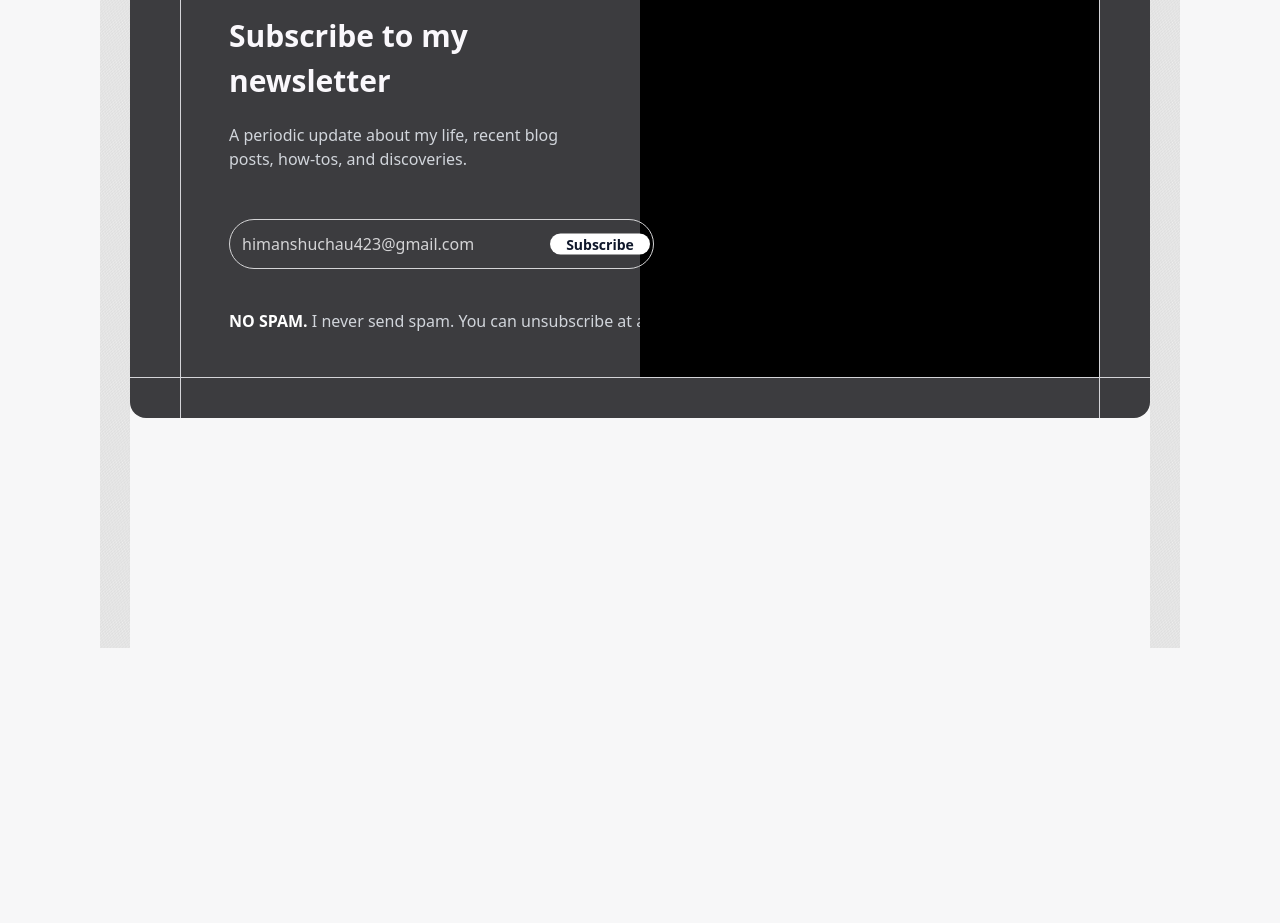
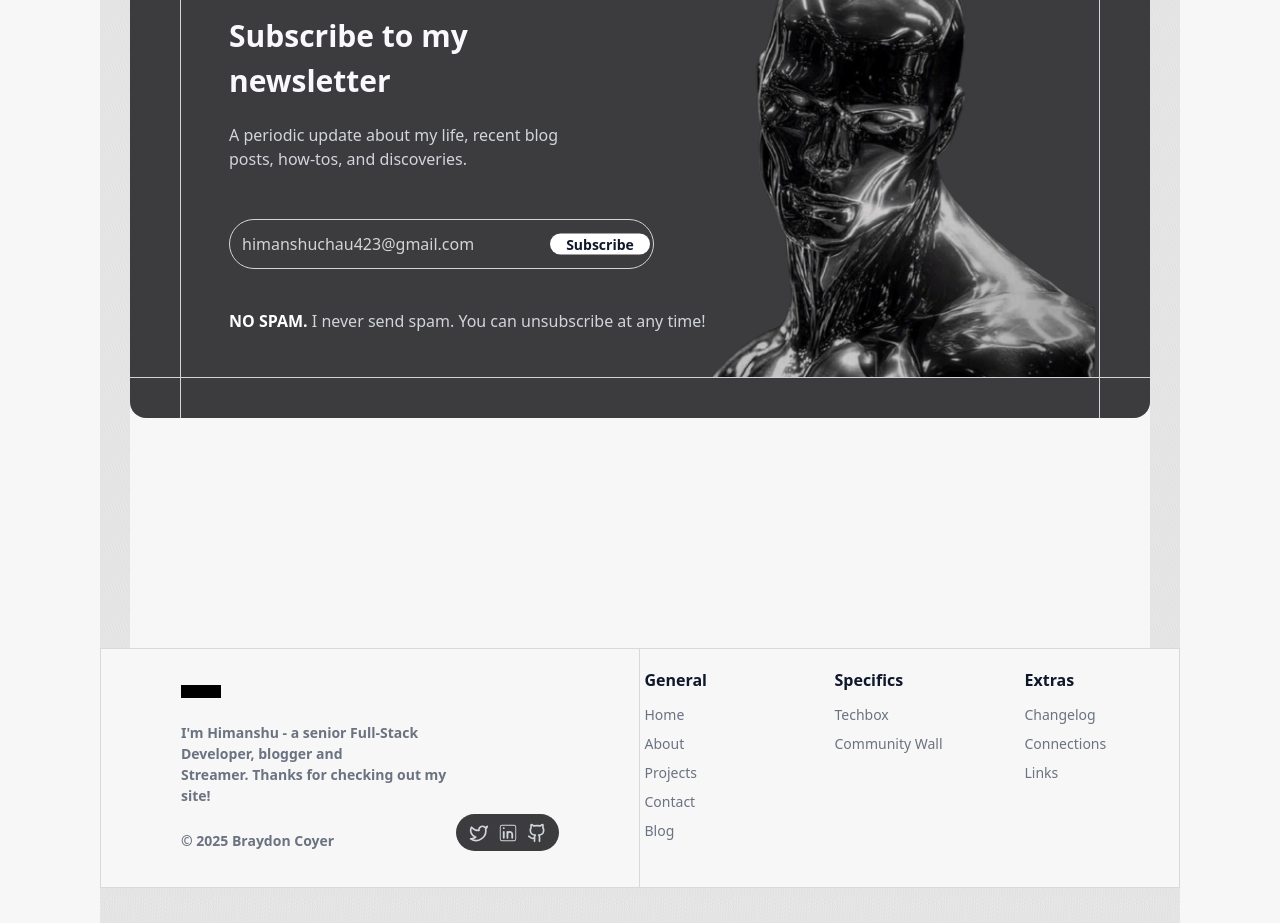
Before and after one commit to himansh423/nextjs-portfolio, a Next.js app: page / in a window 1280 px wide. Shown: the part 3620-4543 px from the top of the page. Before the commit the page ends 4268 px from the top, so only its background shows below. Built offline with nearby package versions, Linux system fonts and the light colour scheme.

Commit message:
created footer

```diff
--- a/src/app/layout.tsx
+++ b/src/app/layout.tsx
@@ -2,8 +2,9 @@ import type { Metadata } from "next";
 import "./globals.css";
 import Navbar from "@/components/Navbar";
 import { Providers } from "@/redux/provider";
+import sideLines from "../../public/sideLines.jpg";
+import SubscribeBox from "@/components/SubscribeBox";
 import Footer from "@/components/Footer";
-import sideLines from "../../public/sideLines.jpg";
 export const metadata: Metadata = {
   title: "Himanshu Chauhan Portfolio",
   description: "Himanshu Chauhan Portfolio",
@@ -29,7 +30,7 @@ export default function RootLayout({
               }}
             ></div>
             <div className="flex-1 flex flex-col overflow-hidden">
-              <Footer />
+              <SubscribeBox />
             </div>
 
             <div
@@ -40,6 +41,7 @@ export default function RootLayout({
               }}
             ></div>
           </div>
+          <Footer />
         </Providers>
       </body>
     </html>
--- a/src/components/Footer.tsx
+++ b/src/components/Footer.tsx
@@ -1,64 +1,91 @@
 import { borderColor, fontColor } from "@/library/constants/colors";
-
+import { Github, Twitter } from "lucide-react";
+import { CiLinkedin } from "react-icons/ci";
+import sidelines from "../../public/sideLines.jpg"
 const Footer = () => {
   return (
-    <div className="w-full min-h-screen py-[70px]">
-      <div className="w-full h-[500px] overflow-hidden bg-[#3C3C3F] rounded-2xl flex flex-col justify-between">
-        <div className="w-full flex">
-          <div className="w-[50px] h-[50px]   "></div>
+    <footer>
       <div
-            className={`flex-1 h-[50px]  border-x-[1px] border-[#d4d4d8]`}
-          ></div>
-          <div className="w-[50px] h-[50px]   "></div>{" "}
-        </div>
-        <div className="w-full flex flex-1">
+        className={`w-full h-[240px] border-[1px] ${borderColor.primary} flex`}
+      >
         <div
-            className={`w-[50px] h-full  border-y-[1px] border-[#d4d4d8]`}
-          ></div>
-          <div
-            className={`mainContent flex-1 h-full  border-[1px] border-[#d4d4d8] flex`}
+          className={`w-1/2 h-full px-20 py-9 flex justify-between border-r-[1px] ${borderColor.primary}`}
         >
-            <div className="w-1/2 h-full px-12 py-11">
-              <p className="text-[#faf8fc] text-[30px] font-semibold ">
-                Subscribe to my newsletter
+          <div className={`flex flex-col gap-6`}>
+            <div className="Logo w-[40px] h-[40px] bg-black"></div>
+            <p className={`text-[14px] ${fontColor.secondry} font-semibold`}>
+              I'm Himanshu - a senior Full-Stack <br /> Developer, blogger and{" "}
+              <br /> Streamer. Thanks for checking out my site!
             </p>
-              <p className={`text-[#d1d5db] mt-5 text-[16px]`}>
-                A periodic update about my life, recent blog <br /> posts,
-                how-tos, and discoveries.
+            <p className={`text-[14px] font-semibold ${fontColor.secondry}`}>
+              © 2025 Braydon Coyer
             </p>
-              <div className="w-[425px] h-[50px] mt-12 relative">
-                <input
-                  type="text"
-                  placeholder="himanshuchau423@gmail.com"
-                  className="w-full h-full focus:outline-none border-[1px] border-[#d4d4d6]  px-[12px] placeholder:text-[#d4d4d6] rounded-[80px] text-[#faf8fc] focus:border-[2px] focus:border-[#faf8fc]"
-                />
-                <button className="absolute w-[100px] bg-[#ffffff] h-[45] top-[50%] translate-y-[-50%] right-1 rounded-[80px] font-semibold text-[14px]">
-                  <p className={` ${fontColor.primary}`}>
-                    Subscribe
-                  </p>
-                </button>
           </div>
 
-              <p className={`text-[16px] text-[#d1d5db] mt-10 text-nowrap`}>
-                <span className="text-[#ffffff] font-bold">NO SPAM.</span> I
-                never send spam. You can unsubscribe at any time!
-              </p>
+          <div className="flex items-end">
+            <div className="Links w-[103px] rounded-[30px] h-[37px] bg-[#3c3c3f] flex items-center gap-2 justify-center">
+              <div className="text-gray-300 hover:text-white">
+                <Twitter size={20} />
               </div>
-            <div className="w-1/2 h-full bg-black"></div>
+              <div className="text-gray-300 hover:text-white">
+                <CiLinkedin size={22} />
               </div>
-          <div
-            className={`w-[50px] h-full  border-y-[1px] border-[#d4d4d8]`}
-          ></div>
-        </div>
-        <div className="w-full flex">
-          <div className="w-[50px] h-[50px]  "></div>
-          <div
-            className={`flex-1 h-[50px]  border-x-[1px] border-[#d4d4d8]`}
-          ></div>
-          <div className="w-[50px] h-[50px]  "></div>{" "}
+              <div className="text-gray-300 hover:text-white">
+                <Github size={20} />
               </div>
             </div>
           </div>
+        </div>
+        <div
+          className={`w-1/2 h-full px- py-9 flex  items-center justify-center gap-10 shrink-0`}
+        >
+          <div className={`w-[150px] h-[200px]  flex flex-col gap-3`}>
+            <p className={`text-[16px] font-semibold ${fontColor.primary}`}>
+              General
+            </p>
+            <div
+              className={`text-[14px] flex flex-col gap-2 ${fontColor.secondry}`}
+            >
+              <p>Home</p>
+              <p>About</p>
+              <p>Projects</p>
+              <p>Contact</p>
+              <p>Blog</p>
+            </div>
+          </div>
+          <div className={`w-[150px] h-[200px]  flex flex-col gap-3`}>
+            <p className={`text-[16px] font-semibold ${fontColor.primary}`}>
+              Specifics
+            </p>
+            <div
+              className={`text-[14px] flex flex-col gap-2 ${fontColor.secondry}`}
+            >
+              <p>Techbox</p>
+              <p>Community Wall</p>
+            </div>
+          </div>
+          <div className={`w-[150px] h-[200px]  flex flex-col gap-3`}>
+            <p className={`text-[16px] font-semibold ${fontColor.primary}`}>
+              Extras
+            </p>
+            <div
+              className={`text-[14px] flex flex-col gap-2 ${fontColor.secondry}`}
+            >
+              <p>Changelog</p>
+              <p>Connections</p>
+              <p>Links</p>
+            </div>
+          </div>
+        </div>
+      </div>
+      <div
+        className="w-full h-[35px] bg-repeat-x bg-top"
+        style={{
+          backgroundImage: `url(${sidelines.src})`,
+          backgroundSize: "contain",
+        }}
+      ></div>
+    </footer>
   );
 };
 
--- /dev/null
+++ b/src/components/SubscribeBox.tsx
@@ -0,0 +1,72 @@
+import { fontColor } from "@/library/constants/colors";
+import silver from "../../public/silversurfer.png";
+import Image from "next/image";
+
+const SubscribeBox = () => {
+  return (
+    <div className="w-full min-h-screen py-[70px]">
+      <div className="w-full h-[500px] overflow-hidden bg-[#3C3C3F] rounded-2xl flex flex-col justify-between">
+        <div className="w-full flex">
+          <div className="w-[50px] h-[50px]   "></div>
+          <div
+            className={`flex-1 h-[50px]  border-x-[1px] border-[#d4d4d8]`}
+          ></div>
+          <div className="w-[50px] h-[50px]   "></div>{" "}
+        </div>
+        <div className="w-full flex flex-1">
+          <div
+            className={`w-[50px] h-full  border-y-[1px] border-[#d4d4d8]`}
+          ></div>
+          <div
+            className={`mainContent flex-1 h-full  border-[1px] border-[#d4d4d8] flex`}
+          >
+            <div className="w-1/2 h-full px-12 py-11">
+              <p className="text-[#faf8fc] text-[30px] font-semibold ">
+                Subscribe to my newsletter
+              </p>
+              <p className={`text-[#d1d5db] mt-5 text-[16px]`}>
+                A periodic update about my life, recent blog <br /> posts,
+                how-tos, and discoveries.
+              </p>
+              <div className="w-[425px] h-[50px] mt-12 relative">
+                <input
+                  type="text"
+                  placeholder="himanshuchau423@gmail.com"
+                  className="w-full h-full focus:outline-none border-[1px] border-[#d4d4d6]  px-[12px] placeholder:text-[#d4d4d6] rounded-[80px] text-[#faf8fc] focus:border-[2px] focus:border-[#faf8fc]"
+                />
+                <button className="absolute w-[100px] bg-[#ffffff] h-[45] top-[50%] translate-y-[-50%] right-1 rounded-[80px] font-semibold text-[14px]">
+                  <p className={` ${fontColor.primary}`}>Subscribe</p>
+                </button>
+              </div>
+
+              <p className={`text-[16px] text-[#d1d5db] mt-10 text-nowrap`}>
+                <span className="text-[#ffffff] font-bold">NO SPAM.</span> I
+                never send spam. You can unsubscribe at any time!
+              </p>
+            </div>
+            <div className="w-1/2 h-full relative">
+              <Image
+                src={silver.src}
+                alt="silver"
+                layout="fill"
+                objectFit="cover"
+              />
+            </div>
+          </div>
+          <div
+            className={`w-[50px] h-full  border-y-[1px] border-[#d4d4d8]`}
+          ></div>
+        </div>
+        <div className="w-full flex">
+          <div className="w-[50px] h-[50px]  "></div>
+          <div
+            className={`flex-1 h-[50px]  border-x-[1px] border-[#d4d4d8]`}
+          ></div>
+          <div className="w-[50px] h-[50px]  "></div>{" "}
+        </div>
+      </div>
+    </div>
+  );
+};
+
+export default SubscribeBox;
```
Also changed, not shown: public/silversurfer.png (added). Lines whose indentation alone changed are shown as unchanged.
